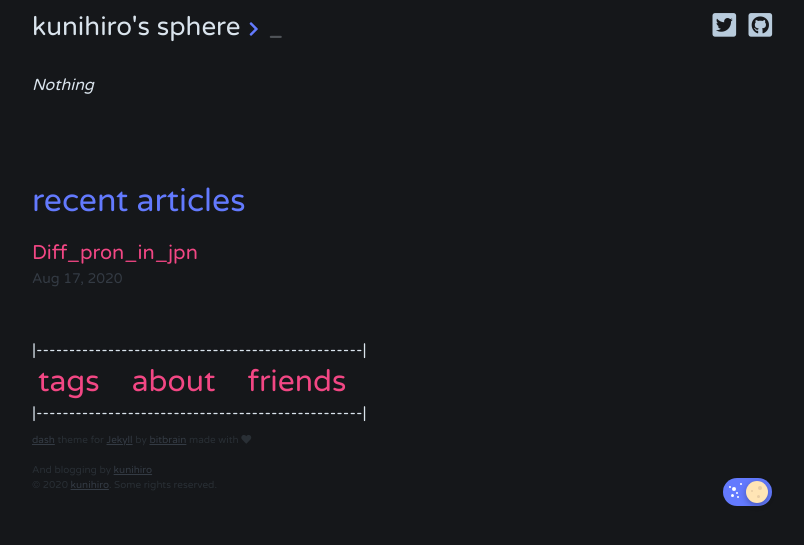
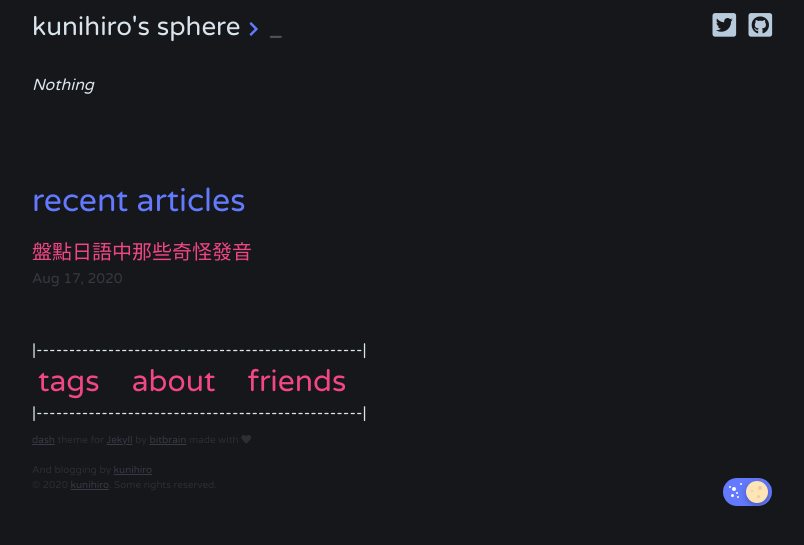
Before and after one commit to MyCodingSucks/MyCodingSucks.github.io, a Jekyll site: the page built from index.html, in a window 1280 px wide. Shown: the top 545 px of the page, without its empty margins (238-1042 px from the left). Built offline with Jekyll 4.4.1, drawn with Linux system fonts in a browser that asks for light colours; the list of posts is cut into pages by our own code.

Commit message:
Update 2020-08-17-diff_pron_in_jpn.md

```diff
--- a/_posts/2020-08-17-diff_pron_in_jpn.md
+++ b/_posts/2020-08-17-diff_pron_in_jpn.md
@@ -1,3 +1,10 @@
+---
+layout: post
+title:  "盤點日語中那些奇怪發音"
+date:   2020-08-17
+tags: Japanese Phonetics
+---
+
 #### **注意：本頁面包含[語音學符號](https://zh.wikipedia.org/wiki/國際音標)，部分作業系統及瀏覽器需要特殊字母與符號支援才能正確顯示，否則可能出現亂碼、問號、空格等其它符號。**
 
 ---
```
